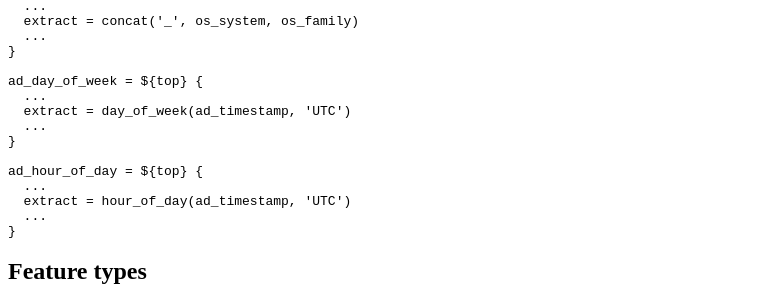
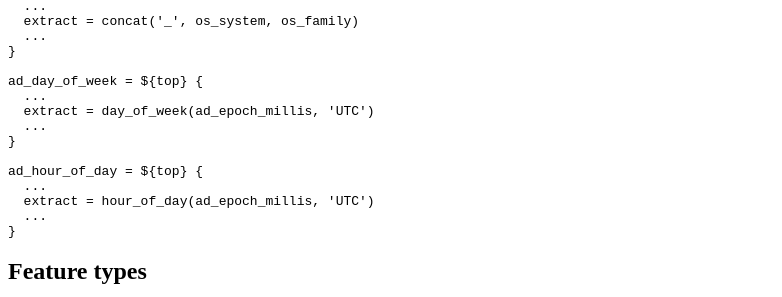
Before and after one commit to collectivemedia/modelmatrix, a Jekyll site: the page built from doc/feature-matrix-config.md, in a window 1280 px wide and 900 px high, scrolled down 714 px. Shown: the part 276-573 px from the top of the window, without its empty margins (0-782 px from the left). Built offline with Jekyll 4.4.1, drawn with Linux system fonts in a browser that asks for light colours; nearby versions of some CDN libraries; a style sheet for code colours, icons or effects is not loaded; some of the changed text lies outside the part shown.

Commit message:
update site

```diff
--- a/doc/feature-matrix-config.md
+++ b/doc/feature-matrix-config.md
@@ -33,13 +33,13 @@ Additional Model Matrix UDFs:
 
     ad_day_of_week = ${top} {
       ...
-      extract = day_of_week(ad_timestamp, 'UTC')
+      extract = day_of_week(ad_epoch_millis, 'UTC')
       ...
     }
 
     ad_hour_of_day = ${top} {
       ...
-      extract = hour_of_day(ad_timestamp, 'UTC')
+      extract = hour_of_day(ad_epoch_millis, 'UTC')
       ...
     }
 
```
